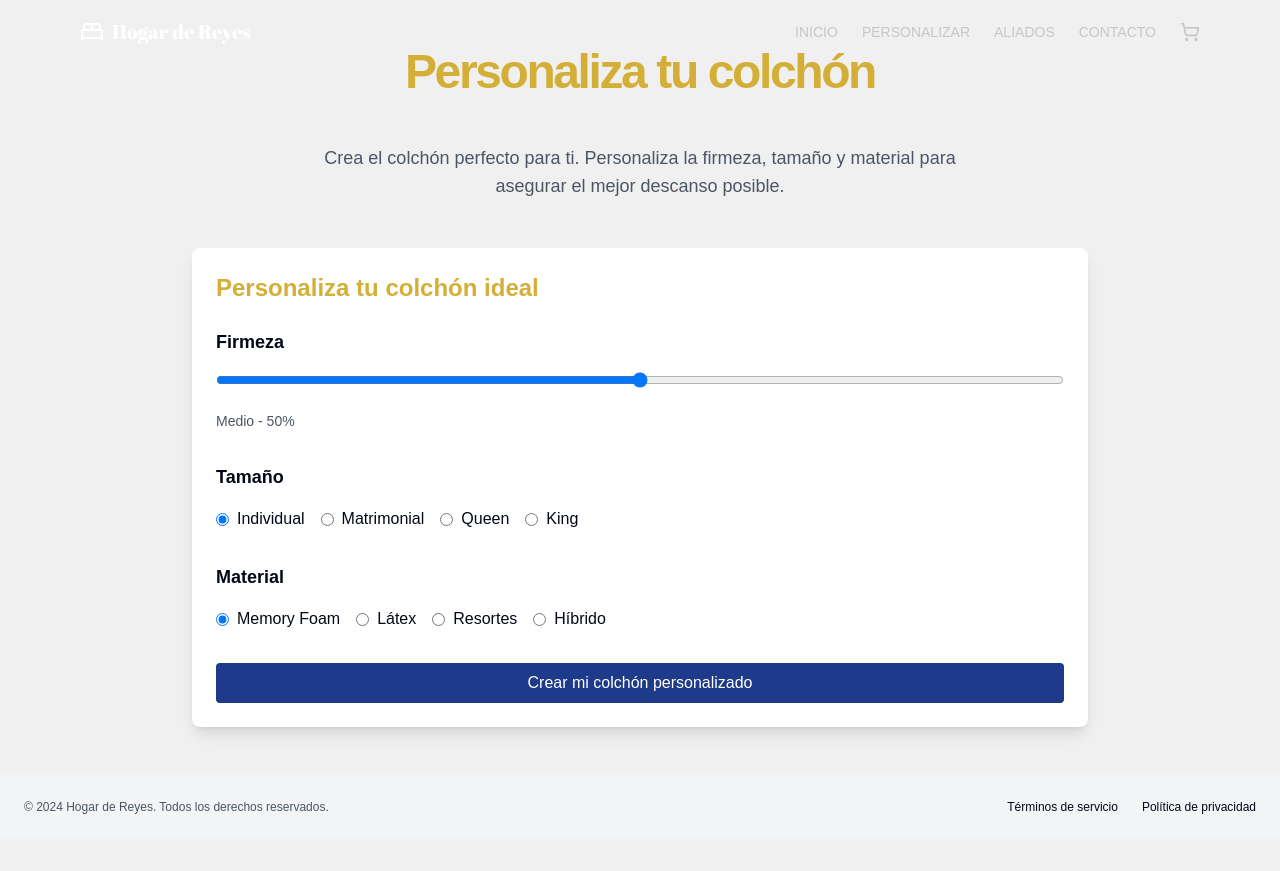
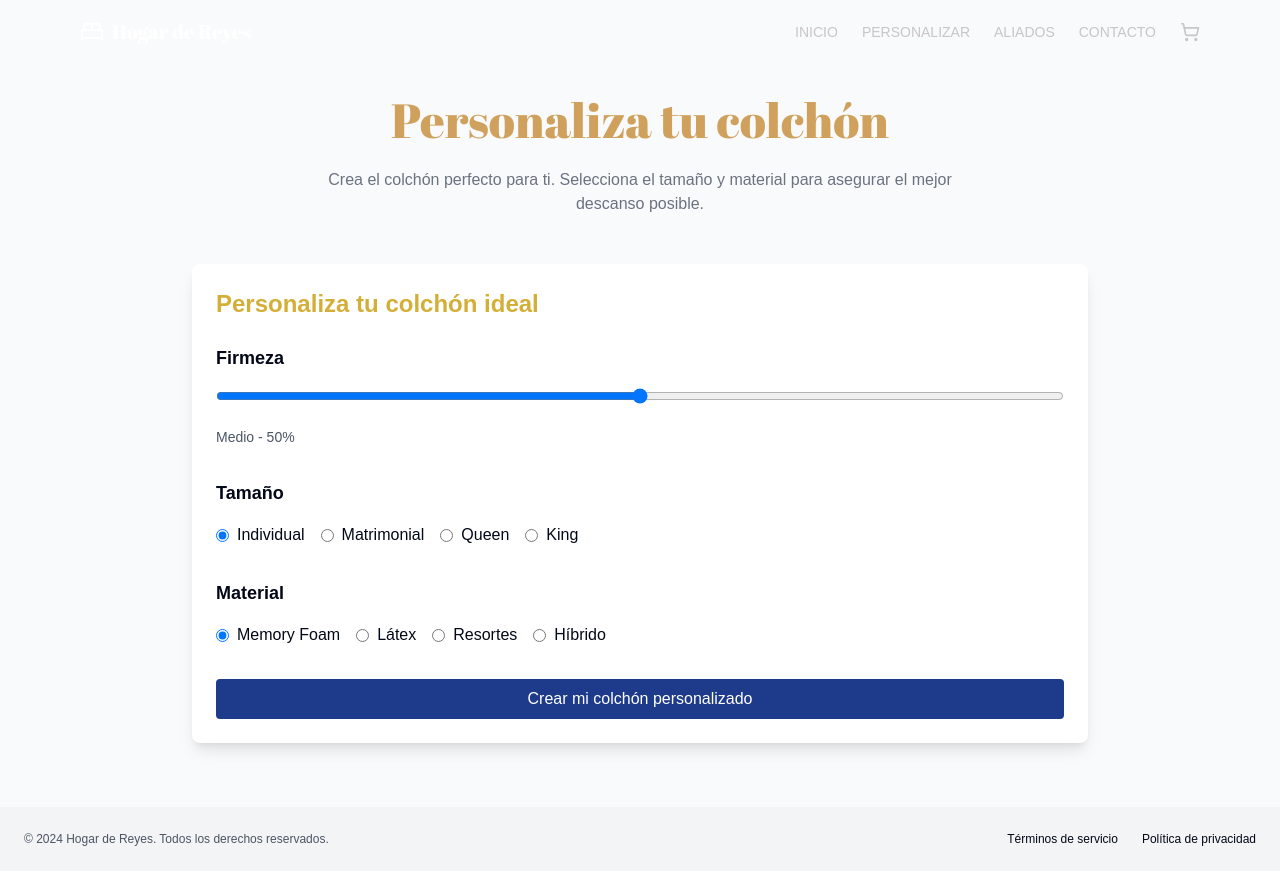
Before and after one commit to ValenAH/kings-home-website, a Next.js app: page /customize in a window 1280 px wide. Before the commit the page ends 839 px from the top, so only its background shows below. Built offline with nearby package versions, Linux system fonts and the light colour scheme; a web font is replaced by a local one.

Commit message:
Update page.tsx

```diff
--- a/src/app/customize/page.tsx
+++ b/src/app/customize/page.tsx
@@ -2,15 +2,16 @@ import { CustomizeMattress } from "@/components/CustomizeMattress/customizeMattr
 
 export default function CustomizePage() {
   return (
-    <div className="container mx-auto px-4 py-12">
-      <h1 className="text-3xl font-bold tracking-tighter sm:text-5xl text-center mb-12 text-dreamgold">
-        Personaliza tu colchón
-      </h1>
-      <p className="text-lg text-gray-600 text-center mb-12 max-w-2xl mx-auto">
-        Crea el colchón perfecto para ti. Personaliza la firmeza, tamaño y material para asegurar el mejor descanso
-        posible.
-      </p>
-      <CustomizeMattress />
+    <div className="min-h-screen bg-gray-50 pt-24 pb-16">
+      <div className="container mx-auto px-8 md:px-12 lg:px-16 xl:px-20">
+        <h1 className="text-3xl sm:text-4xl md:text-5xl font-[family-name:var(--font-abril-fatface)] text-center mb-6 text-[#CFA15C]">
+          Personaliza tu colchón
+        </h1>
+        <p className="text-gray-500 text-center mb-12 max-w-2xl mx-auto font-[family-name:var(--font-outfit)]">
+          Crea el colchón perfecto para ti. Selecciona el tamaño y material para asegurar el mejor descanso posible.
+        </p>
+        <CustomizeMattress />
+      </div>
     </div>
   )
 }
```
